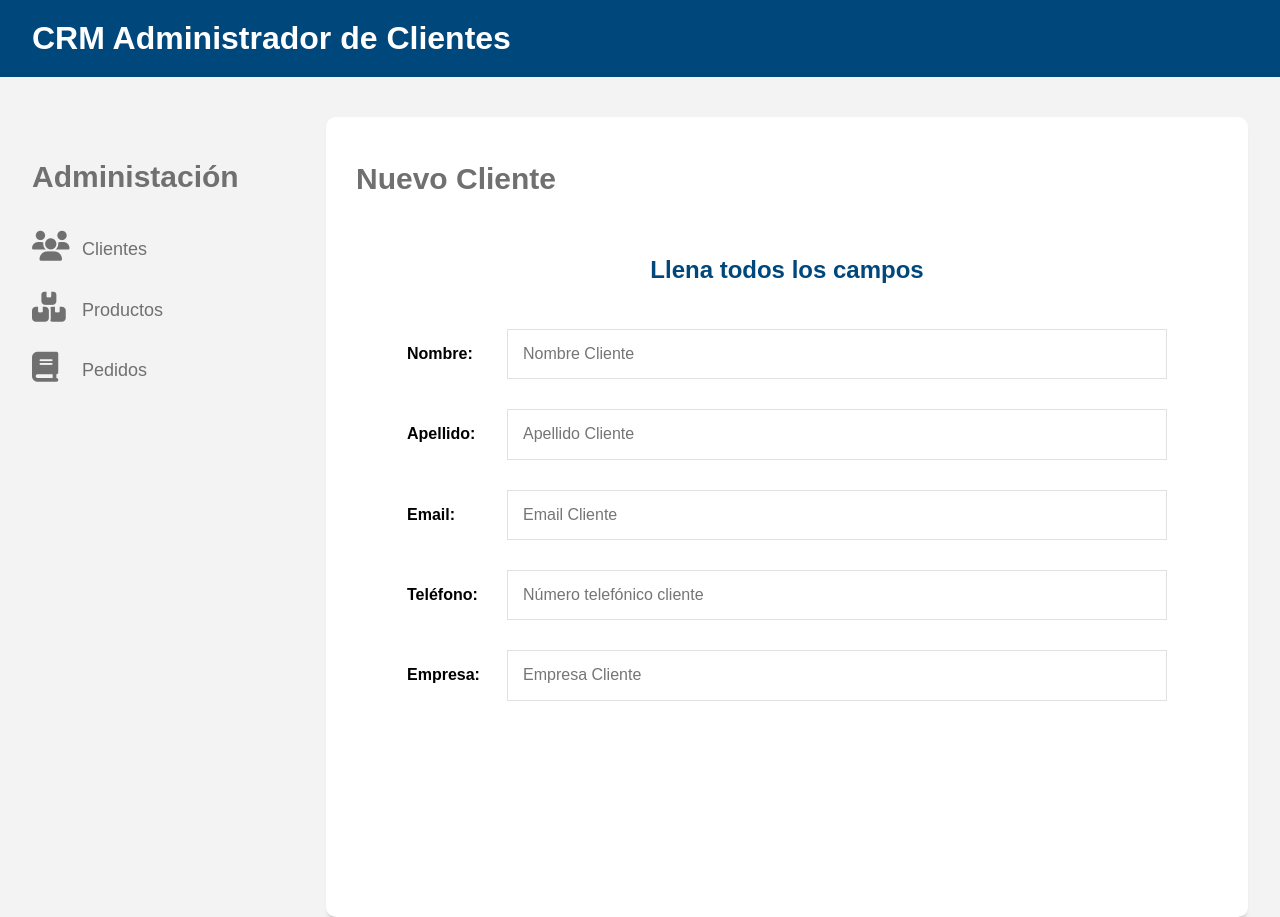
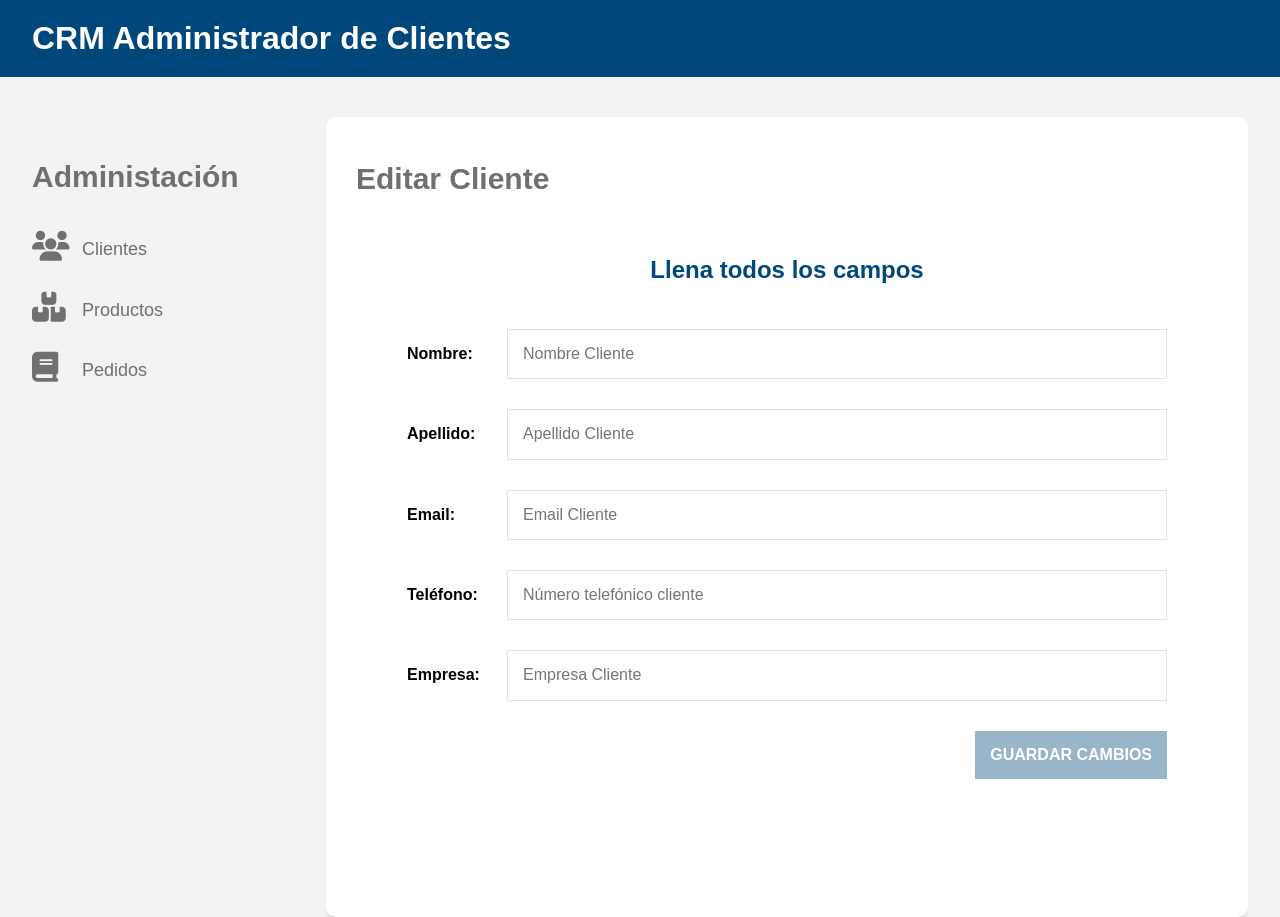
Before and after one commit to JorgeMeza93/api-rest-nodejs-react-frontend, a React (Create React App) app: page /clientes/editar/1 in a window 1280 px wide. Built offline with nearby package versions, Linux system fonts and the light colour scheme; no server answers; a web font is replaced by a local one.

Commit message:
Editar cliente listo

```diff
--- a/src/components/clientes/EditarCliente.jsx
+++ b/src/components/clientes/EditarCliente.jsx
@@ -1,11 +1,12 @@
 import React, { Fragment } from 'react'
-import { useState } from 'react';
+import { useState, useEffect } from 'react';
 import Swal from 'sweetalert2';
 import clienteAxios from '../../config/axios';
-import { useNavigate } from 'react-router-dom';
+import { useNavigate, useParams } from 'react-router-dom';
 
-export const EditarCliente = () => {
-    const [cliente, guardarCliente] = useState({
+export const EditarCliente = (props) => {
+   const { id } = useParams();
+    const [cliente, datosCliente] = useState({
         nombre: "",
         apellido: "",
         empresa: "",
@@ -13,8 +14,15 @@ export const EditarCliente = () => {
         telefono: ""
     });
     const navigate = useNavigate();
+    const consultarAPI = async () => {
+        const clienteConsulta = await clienteAxios.get(`/cliente/${id}`);
+        datosCliente(clienteConsulta.data)
+    }
+    useEffect( () => {
+        consultarAPI();
+    }, [])
     const actualizarState = e => {
-        guardarCliente({
+        datosCliente({
             ...cliente,
             [e.target.name]: e.target.value
         })
@@ -24,32 +32,56 @@ export const EditarCliente = () => {
         let valido = !nombre.length || !apellido.length || !empresa.length || !email.length || !telefono.length;
         return valido;
       }
+      // Envia una petición por axios para actualizar el cliente
+      const actualizarCliente = e => {
+        e.preventDefault();
+        clienteAxios.put(`/cliente/${cliente._id}`, cliente)
+            .then( res => {
+                if(res.data.code === 11000){
+                    Swal.fire({
+                        type: "error",
+                        title: "Ha ocurrido un error",
+                        text: "Ese cliente"
+                    })
+                }
+                else{
+                    Swal.fire(
+                        "Correcto",
+                        "Se ha actualizado correctamente",
+                        "success"
+                    )
+                }
+                navigate('/', {replace:true});
+            })
+      }
     return (
         <Fragment>
-            <h2>Nuevo Cliente</h2>
-            <form>
+            <h2>Editar Cliente</h2>
+            <form onSubmit={actualizarCliente} >
                 <legend>Llena todos los campos</legend>
                 <div className='campo'>
                     <label>Nombre: </label>
-                    <input type="text" placeholder='Nombre Cliente' name='nombre' onChange={actualizarState}/>
+                    <input type="text" placeholder='Nombre Cliente' name='nombre' onChange={actualizarState} value={cliente.nombre}/>
                 </div>
                 <div className='campo'>
                     <label>Apellido: </label>
-                    <input type="text" placeholder='Apellido Cliente' name='apellido' onChange={actualizarState}/>
+                    <input type="text" placeholder='Apellido Cliente' name='apellido' onChange={actualizarState} value={cliente.apellido} />
                 </div>
                 <div className='campo'>
                     <label>Email: </label>
-                    <input type="email" placeholder='Email Cliente' name='email' onChange={actualizarState}/>
+                    <input type="email" placeholder='Email Cliente' name='email' onChange={actualizarState} value={cliente.email} />
                 </div>
                 <div className='campo'>
                     <label>Teléfono: </label>
-                    <input type="tel" placeholder='Número telefónico cliente' name='telefono' onChange={actualizarState} />
+                    <input type="tel" placeholder='Número telefónico cliente' name='telefono' onChange={actualizarState} value={cliente.telefono} />
                 </div>
                 <div className='campo'>
                     <label>Empresa: </label>
-                    <input type="text" placeholder='Empresa Cliente' name='empresa' onChange={actualizarState}/>
+                    <input type="text" placeholder='Empresa Cliente' name='empresa' onChange={actualizarState} value={cliente.empresa} />
                 </div>
-
+                <div className='enviar'>
+                    <input type="submit" className='btn btn-azul' value={"Guardar Cambios"} disabled={validarCliente()}/>
+                </div>
             </form>
         </Fragment>
   )
```
